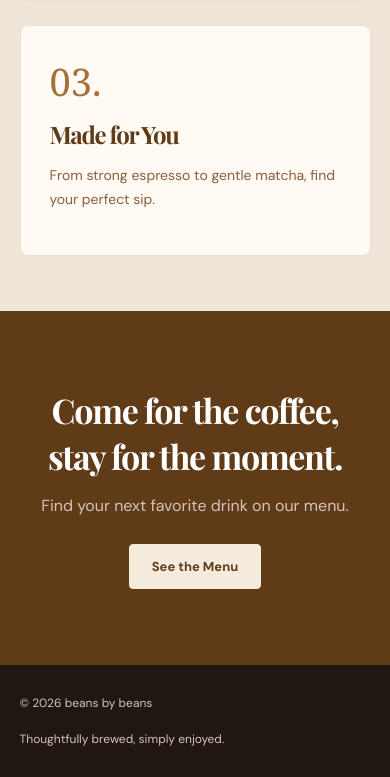
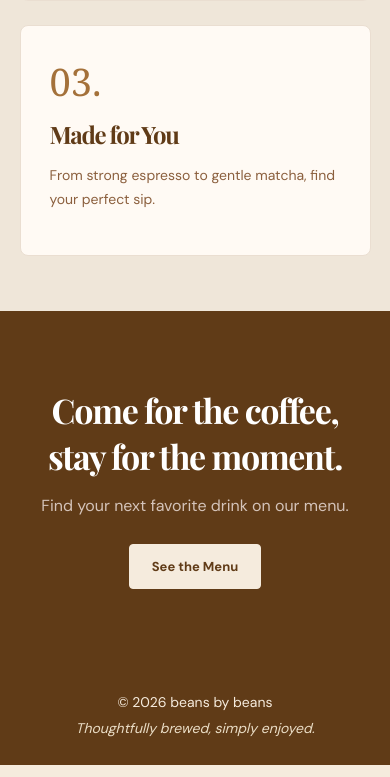
Before and after one commit to thebeancheese/beansbybeans, a website: page public/index.html in a window 390 px wide. Shown: the part 1948-2725 px from the top of the page. Drawn offline with nearby package versions, Linux system fonts and the light colour scheme.

Commit message:
Finalize beans by beans website and documentation

```diff
--- a/public/css/style.css
+++ b/public/css/style.css
@@ -1023,3 +1023,35 @@ h3 {
         font-size: 14px;
     }
 }
+
+/* Footer */
+
+.footer {
+    background-color: var(--espresso);
+    color: var(--cream);
+    padding: 28px 0;
+}
+
+.footer .container {
+    display: flex;
+    align-items: center;
+    justify-content: space-between;
+    gap: 20px;
+}
+
+.footer span {
+    font-size: 14px;
+}
+
+.footer span:last-child {
+    color: var(--tan);
+    font-style: italic;
+}
+
+@media (max-width: 600px) {
+    .footer .container {
+        flex-direction: column;
+        text-align: center;
+        gap: 8px;
+    }
+}
```
Also changed, not shown: README.md.
